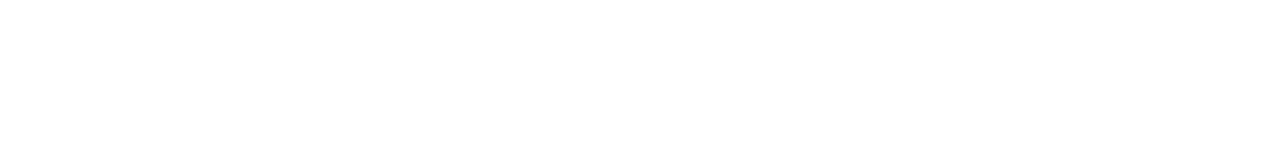
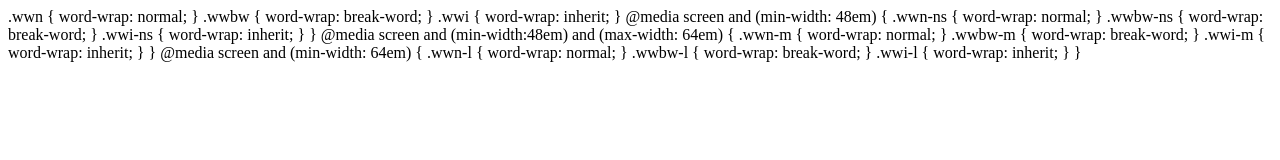
Before and after one commit to mrmrs/css-word-wrap, a website: page index.html in a window 1280 px wide. Drawn offline with Linux system fonts and the light colour scheme.

Commit message:
Adding css contents to html file for documentation

```diff
--- a/index.html
+++ b/index.html
@@ -12,5 +12,27 @@
     <link rel="stylesheet" href="word-wrap.css">
   </head>
   <body>
-  </body>
+.wwn {  word-wrap: normal; }
+.wwbw { word-wrap: break-word; }
+.wwi {  word-wrap: inherit; }
+
+@media screen and (min-width: 48em) {
+.wwn-ns {  word-wrap: normal; }
+.wwbw-ns { word-wrap: break-word; }
+.wwi-ns {  word-wrap: inherit; }
+}
+
+@media screen and (min-width:48em) and (max-width: 64em) {
+.wwn-m {  word-wrap: normal; }
+.wwbw-m { word-wrap: break-word; }
+.wwi-m {  word-wrap: inherit; }
+}
+
+@media screen and (min-width: 64em) {
+.wwn-l {  word-wrap: normal; }
+.wwbw-l { word-wrap: break-word; }
+.wwi-l {  word-wrap: inherit; }
+}
+
+</body>
 </html>
```
